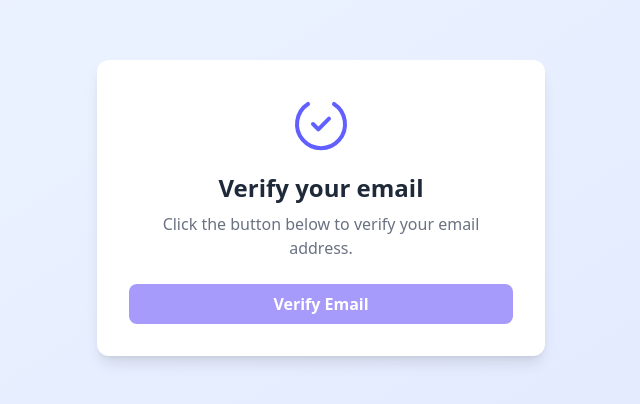
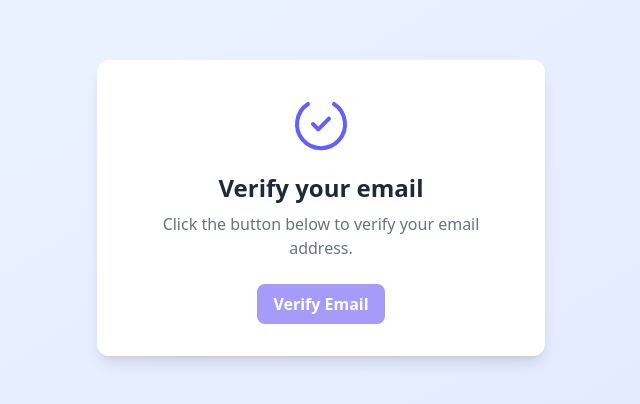
Before and after one commit to faosy-adebimpe/you-and-me-client, a Next.js app: page /auth/verify-email in a window 1280 px wide. Shown: the part 192-596 px from the top of the page, without its empty margins (319-959 px from the left). Built offline with nearby package versions, Linux system fonts and the light colour scheme.

Commit message:
update verify email page

```diff
--- /dev/null
+++ b/src/app/auth/verify-email/VerifyEmail.tsx
@@ -0,0 +1,132 @@
+'use client';
+
+import React, { useState } from 'react';
+import { useRouter } from 'next/navigation';
+import { authApi } from '@/lib/api';
+import toast from 'react-hot-toast';
+import { errorMessage } from '@/lib/utils';
+
+const jwtErrors: { [key: string]: string } = {
+    'Verification token not provided': 'Verification token not provided',
+    'jwt expired': 'Token expired, request for new token',
+    'jwt malformed': 'Invalid verification token',
+};
+
+const VerifyEmail = ({ token }: { token: string }) => {
+    const router = useRouter();
+    const [loading, setLoading] = useState(false);
+    const [verified, setVerified] = useState(false);
+    const [error, setError] = useState('');
+
+    const handleVerify = async () => {
+        if (!token) {
+            setError('Verification token not provided');
+            return;
+        }
+
+        setLoading(true);
+        setError('');
+        try {
+            const response = await authApi.post(`/verify-email?token=${token}`);
+            const { message } = response.data;
+
+            setVerified(true);
+            // toast.success(message || 'Email verified! You can now log in.');
+            toast.success(message || 'Email verified!');
+
+            router.push('/auth/login');
+        } catch (error: unknown) {
+            let message = errorMessage(error);
+            if (message in jwtErrors) {
+                message = jwtErrors[message];
+            }
+            setError(message || 'Verification failed. Please try again.');
+        } finally {
+            setLoading(false);
+        }
+    };
+
+    return (
+        <div className='min-h-screen flex items-center justify-center bg-gradient-to-br from-blue-50 to-indigo-100 px-4'>
+            <div className='w-full max-w-md bg-white rounded-xl shadow-lg p-8 flex flex-col items-center'>
+                <svg
+                    className='w-16 h-16 text-indigo-500 mb-4'
+                    fill='none'
+                    stroke='currentColor'
+                    strokeWidth={1.5}
+                    viewBox='0 0 24 24'
+                >
+                    <path
+                        strokeLinecap='round'
+                        strokeLinejoin='round'
+                        d='M16.862 4.487a9 9 0 11-9.724 0'
+                    />
+                    <path
+                        strokeLinecap='round'
+                        strokeLinejoin='round'
+                        d='M9 12l2 2 4-4'
+                    />
+                </svg>
+                <h1 className='text-2xl font-bold text-gray-800 mb-2 text-center'>
+                    Verify your email
+                </h1>
+                <p className='text-gray-500 mb-6 text-center'>
+                    Click the button below to verify your email address.
+                </p>
+                {error && (
+                    <div className='text-red-500 text-sm mb-4'>{error}</div>
+                )}
+
+                <div className=''>
+                    {verified ? (
+                        <button
+                            className='w-full py-2 px-4 bg-green-500 text-white font-semibold rounded-lg transition cursor-not-allowed'
+                            disabled
+                        >
+                            Verified!
+                        </button>
+                    ) : (
+                        <button
+                            className='w-full py-2 px-4 bg-indigo-600 text-white font-semibold rounded-lg hover:bg-indigo-700 transition'
+                            onClick={() => handleVerify()}
+                            disabled={loading || !token}
+                        >
+                            {loading ? 'Verifying...' : 'Verify Email'}
+                        </button>
+                    )}
+                </div>
+
+                {/* <Suspense
+                    fallback={
+                        <div className='w-full py-2 px-4 bg-gray-300 rounded-lg text-center'>
+                            Loading...
+                        </div>
+                    }
+                >
+                    <TokenFetcher>
+                        {(token) =>
+                            verified ? (
+                                <button
+                                    className='w-full py-2 px-4 bg-green-500 text-white font-semibold rounded-lg transition cursor-not-allowed'
+                                    disabled
+                                >
+                                    Verified!
+                                </button>
+                            ) : (
+                                <button
+                                    className='w-full py-2 px-4 bg-indigo-600 text-white font-semibold rounded-lg hover:bg-indigo-700 transition'
+                                    onClick={() => handleVerify(token)}
+                                    disabled={loading || !token}
+                                >
+                                    {loading ? 'Verifying...' : 'Verify Email'}
+                                </button>
+                            )
+                        }
+                    </TokenFetcher>
+                </Suspense> */}
+            </div>
+        </div>
+    );
+};
+
+export default VerifyEmail;
--- a/src/app/auth/verify-email/page.tsx
+++ b/src/app/auth/verify-email/page.tsx
@@ -1,107 +1,13 @@
-'use client';
+import React from 'react';
+import VerifyEmail from './VerifyEmail';
 
-import React, { useState, Suspense } from 'react';
-import { useSearchParams, useRouter } from 'next/navigation';
-import { authApi } from '@/lib/api';
-import toast from 'react-hot-toast';
-import { errorMessage } from '@/lib/utils';
-
-function TokenFetcher({
-    children,
+const VerifyEmailPage = async ({
+    searchParams,
 }: {
-    children: (token: string) => React.ReactNode;
-}) {
-    const searchParams = useSearchParams();
-    const token = searchParams.get('token') || '';
-    return <>{children(token)}</>;
-}
-
-const VerifyEmail = () => {
-    const router = useRouter();
-    const [loading, setLoading] = useState(false);
-    const [verified, setVerified] = useState(false);
-    const [error, setError] = useState('');
-
-    const handleVerify = async (token: string) => {
-        setLoading(true);
-        setError('');
-        try {
-            const response = await authApi.post('/verify-email', { token });
-            const { message } = response.data;
-
-            setVerified(true);
-            toast.success(message || 'Email verified! You can now log in.');
-
-            router.push('/auth/login');
-        } catch (error: unknown) {
-            const message = errorMessage(error);
-            setError(message || 'Verification failed. Please try again.');
-        } finally {
-            setLoading(false);
-        }
-    };
-
-    return (
-        <div className='min-h-screen flex items-center justify-center bg-gradient-to-br from-blue-50 to-indigo-100 px-4'>
-            <div className='w-full max-w-md bg-white rounded-xl shadow-lg p-8 flex flex-col items-center'>
-                <svg
-                    className='w-16 h-16 text-indigo-500 mb-4'
-                    fill='none'
-                    stroke='currentColor'
-                    strokeWidth={1.5}
-                    viewBox='0 0 24 24'
-                >
-                    <path
-                        strokeLinecap='round'
-                        strokeLinejoin='round'
-                        d='M16.862 4.487a9 9 0 11-9.724 0'
-                    />
-                    <path
-                        strokeLinecap='round'
-                        strokeLinejoin='round'
-                        d='M9 12l2 2 4-4'
-                    />
-                </svg>
-                <h1 className='text-2xl font-bold text-gray-800 mb-2 text-center'>
-                    Verify your email
-                </h1>
-                <p className='text-gray-500 mb-6 text-center'>
-                    Click the button below to verify your email address.
-                </p>
-                {error && (
-                    <div className='text-red-500 text-sm mb-4'>{error}</div>
-                )}
-                <Suspense
-                    fallback={
-                        <div className='w-full py-2 px-4 bg-gray-300 rounded-lg text-center'>
-                            Loading...
-                        </div>
-                    }
-                >
-                    <TokenFetcher>
-                        {(token) =>
-                            verified ? (
-                                <button
-                                    className='w-full py-2 px-4 bg-green-500 text-white font-semibold rounded-lg transition cursor-not-allowed'
-                                    disabled
-                                >
-                                    Verified!
-                                </button>
-                            ) : (
-                                <button
-                                    className='w-full py-2 px-4 bg-indigo-600 text-white font-semibold rounded-lg hover:bg-indigo-700 transition'
-                                    onClick={() => handleVerify(token)}
-                                    disabled={loading || !token}
-                                >
-                                    {loading ? 'Verifying...' : 'Verify Email'}
-                                </button>
-                            )
-                        }
-                    </TokenFetcher>
-                </Suspense>
-            </div>
-        </div>
-    );
+    searchParams: Promise<{ token: string }>;
+}) => {
+    const { token } = await searchParams;
+    return <VerifyEmail token={token} />;
 };
 
-export default VerifyEmail;
+export default VerifyEmailPage;
```
